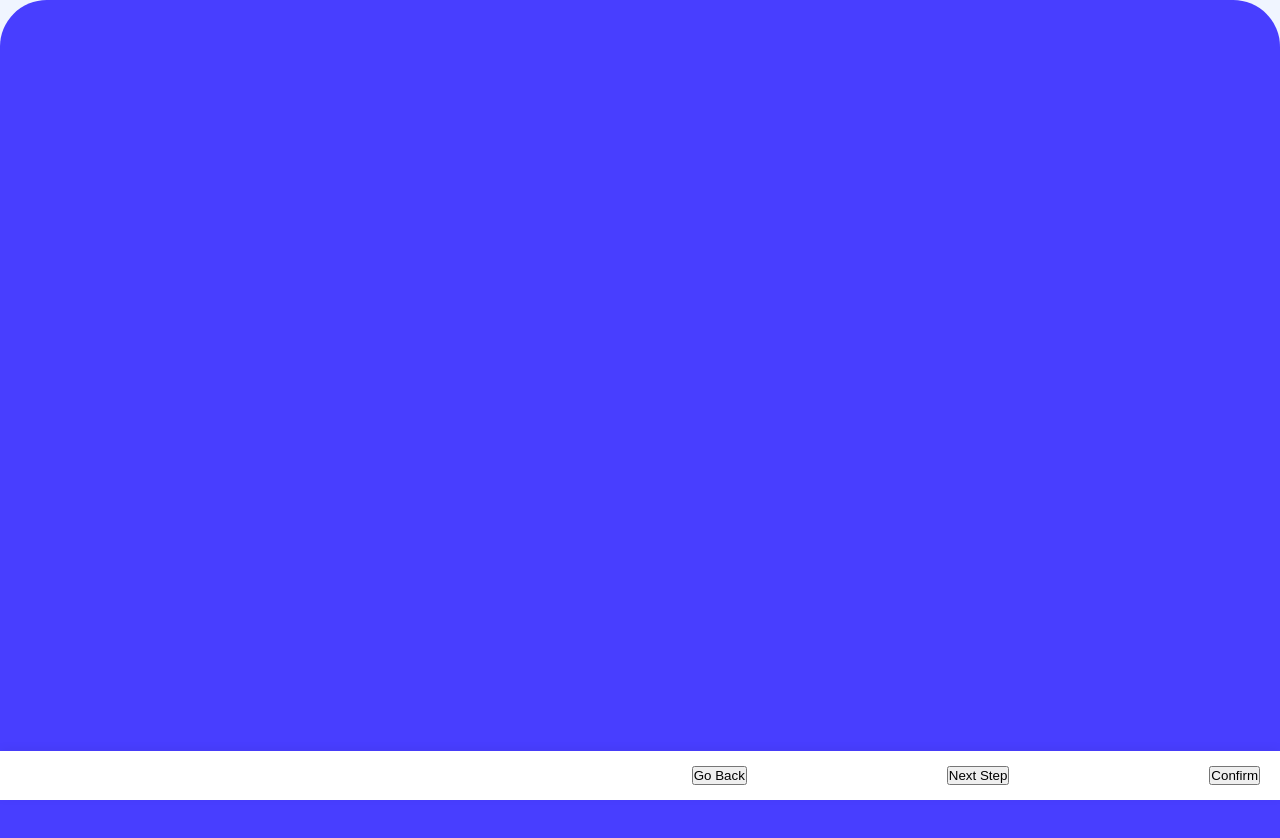
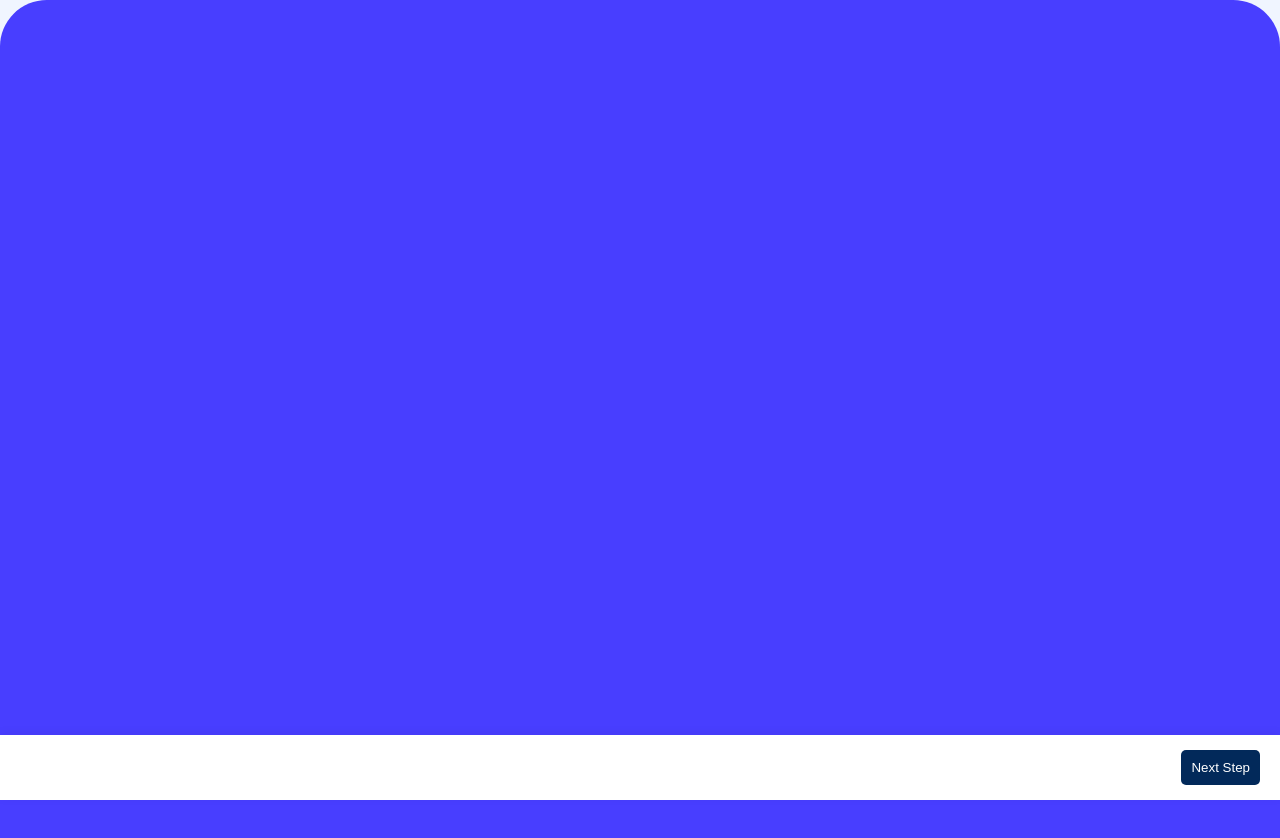
Before and after one commit to Teachz77/multi-step-form-main-ui, a plain HTML site: page index.html in a window 1280 px wide. Shown: the top 838 px of the page. Drawn offline with Linux system fonts and the light colour scheme.

Commit message:
edit class form-button

```diff
--- a/index.html
+++ b/index.html
@@ -158,9 +158,9 @@
       </div>
 
       <div class="form-button">
-        <button>Go Back</button>
-        <button>Next Step</button>
-        <button>Confirm</button>
+        <button class="btn-back hidden">Go Back</button>
+        <button class="btn-confirm hidden">Confirm</button>
+        <button class="btn-next">Next Step</button>
       </div>
 
     </div>
```
